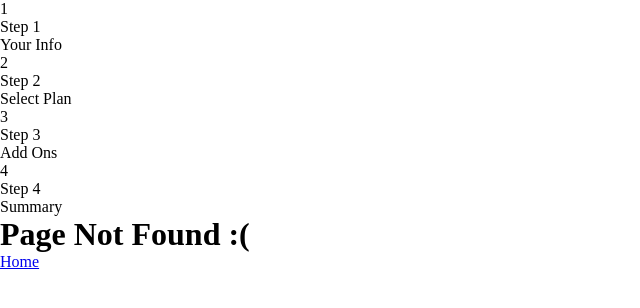
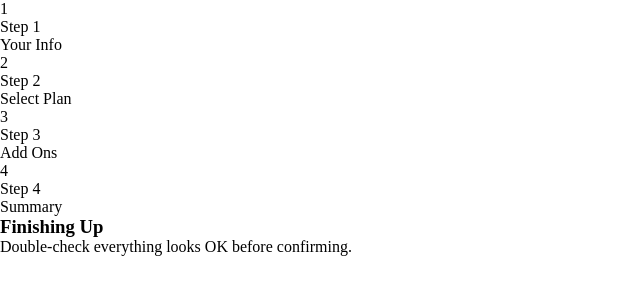
Before and after one commit to nkululek0/multi-step-form, a React (Vite) app: page /finishing-up in a window 1280 px wide. Before the commit this address had no page. Shown: the top 308 px of the page, without its empty margins (0-640 px from the left). Built offline with nearby package versions, Linux system fonts and the light colour scheme.

Commit message:
(Create): adds finishing up component and registers it to application router

```diff
--- a/src/app/router.ts
+++ b/src/app/router.ts
@@ -3,6 +3,7 @@ import { createBrowserRouter } from 'react-router-dom';
 import { PersonalInfo } from '../components/personal-info';
 import { SelectPlan } from '../components/select-plan';
 import { AddOns } from '../components/add-ons';
+import { FinishingUp } from '../components/finishing-up';
 import { Summary } from '../components/summary';
 import { NotFound } from '../components/not-found';
 
@@ -20,6 +21,10 @@ export const router = createBrowserRouter([
     Component: AddOns
   },
   {
+    path: '/finishing-up',
+    Component: FinishingUp
+  },
+  {
     path: '/summary',
     Component: Summary
   },
--- /dev/null
+++ b/src/components/finishing-up/Finishing-Up.tsx
@@ -0,0 +1,17 @@
+export function FinishingUp() {
+  return (
+    <>
+      <article className="finishing-up">
+        <section className="content">
+          <header>
+            <h1>Finishing Up</h1>
+            <p>Double-check everything looks OK before confirming.</p>
+          </header>
+        </section>
+        <section className="actions">
+
+        </section>
+      </article>
+    </>
+  );
+}
--- /dev/null
+++ b/src/components/finishing-up/index.tsx
@@ -0,0 +1 @@
+export { FinishingUp } from './Finishing-Up.tsx';
```
